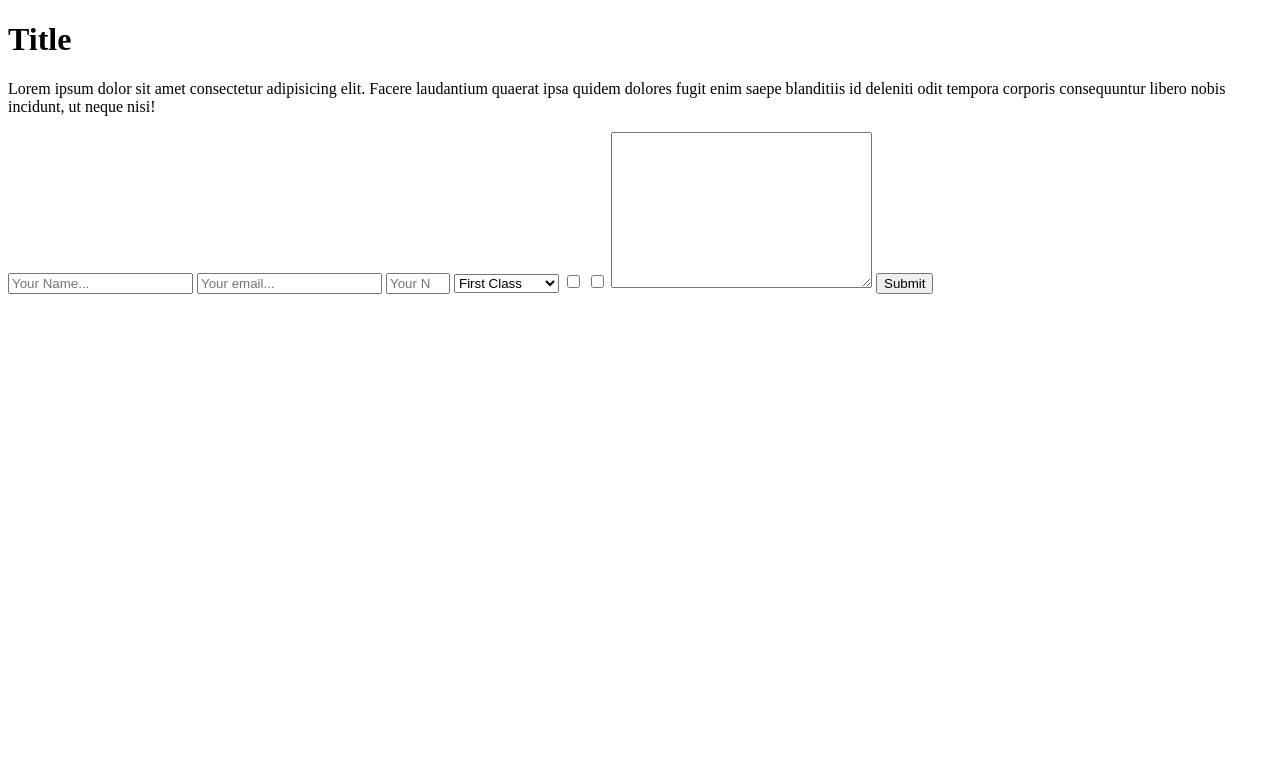
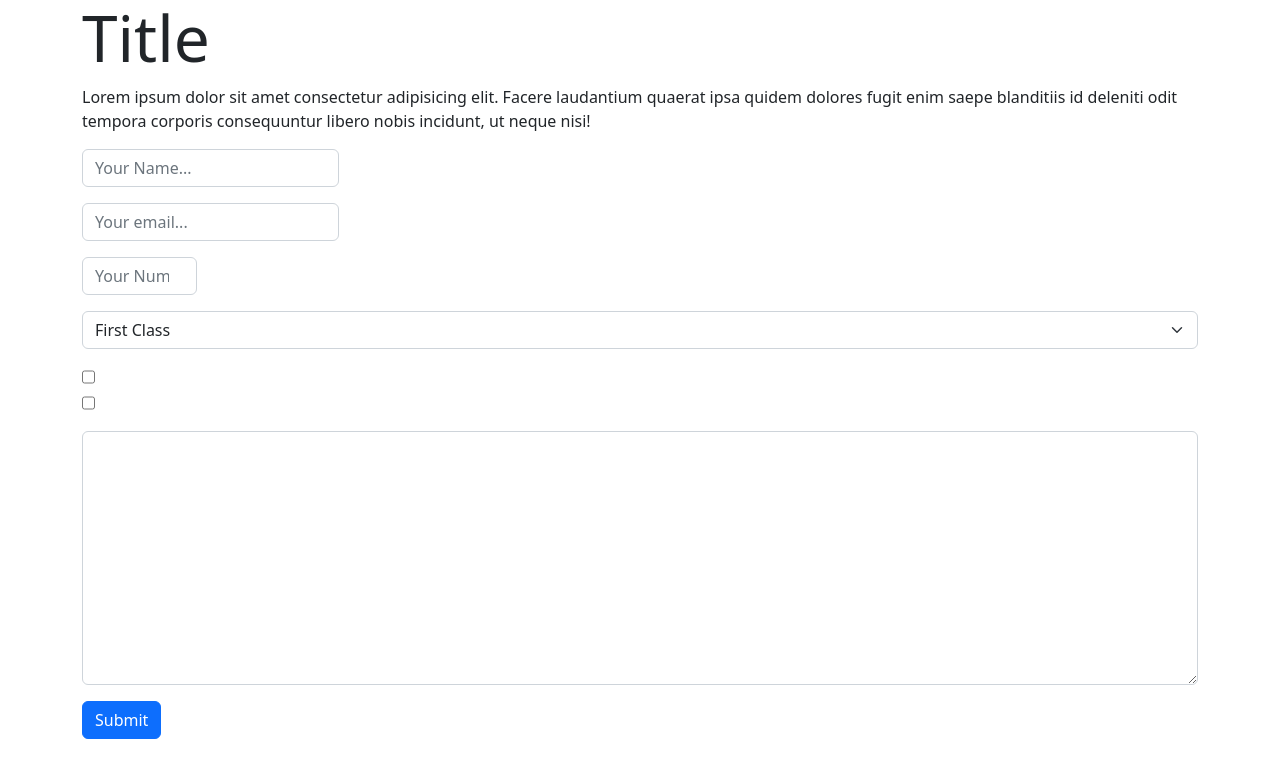
Before and after one commit to DavidEspinoG/Khadim-David-Trial, a plain HTML site: page index.html in a window 1280 px wide. Drawn offline with nearby package versions, Linux system fonts and the light colour scheme.

Commit message:
last commit

```diff
--- a/index.html
+++ b/index.html
@@ -3,36 +3,73 @@
   <head>
     <meta charset="UTF-8">
     <title>Fork Me! FCC: Test Suite Template</title>
+    <!-- CSS only -->
+    <link href="https://cdn.jsdelivr.net/npm/bootstrap@5.2.2/dist/css/bootstrap.min.css" rel="stylesheet" integrity="sha384-Zenh87qX5JnK2Jl0vWa8Ck2rdkQ2Bzep5IDxbcnCeuOxjzrPF/et3URy9Bv1WTRi" crossorigin="anonymous">
     <link rel="stylesheet" href="css/style.css">
   </head>
 
   <body>
     <!-- <script src="https://cdn.freecodecamp.org/testable-projects-fcc/v1/bundle.js"></script> -->
-    <h1 id="title">Title</h1>
+    <div class="container">
+      <div class="row">
+        <div class="col-md-12">
+          <h1 id="title" class="display-3">Title</h1>
+
+        </div>
         <p id="description">Lorem ipsum dolor sit amet consectetur adipisicing elit. Facere laudantium quaerat ipsa quidem dolores fugit enim saepe blanditiis id deleniti odit tempora corporis consequuntur libero nobis incidunt, ut neque nisi!</p>
-    <form action="" id="survey-form">
+        <div class="col-md-12 mb-3">
+          <form action="" id="survey-form" class="">
+            <div class="col-md-12 mb-3">
               <label for="name" id="name-label">
-        <input type="text" placeholder="Your Name..." id="name" required>
+                <input type="text" placeholder="Your Name..." id="name" required class="form-control">
               </label>
+            </div>
+            <div class="col-md-12 mb-3">
               <label for="email" id="email-lable">
-        <input type="email" placeholder="Your email..." id="email" required>
+                <input type="email" placeholder="Your email..." id="email" required class="form-control">
 
               </label>
+            </div>
+            <div class="col-md-12 mb-3">
+
+            </div>
+            <div class="col-md-12 mb-3">
               <label for="number">
-        <input type="number" id="number" placeholder="Your Number..." min="0" max="100">
+                <input type="number" id="number" placeholder="Your Number..." min="0" max="100" class="form-control">
               </label>
-        <select>
+            </div>
+            <div class="col-md-12 mb-3">
+              <select class="form-select">
                 <option value="First Class"> First Class</option>
                 <option value="Seconde Class"> Second Class</option>
                 <option value="Second Class"> Second Class</option>
 
               </select>
-        <input type="checkbox" name="gender" value="Male">
-        <input type="checkbox" name="gender" value="Female">
+            </div>
+            <div class="col-md-12 mb-3">
+              <input class="form-check" type="checkbox" name="gender" value="Male">
+              <input class="form-check" type="checkbox" name="gender" value="Female">
+            </div>
+            <div class="col-md-12 mb-3">
+              <textarea class="form-control" name="desc" id="desc" cols="30" rows="10"></textarea>
+            </div>
 
-        <textarea name="desc" id="desc" cols="30" rows="10"></textarea>
-          <button id="submit">Submit</button>
+
+
+
+
+
+                <button class="btn btn-primary" id="submit">Submit</button>
+
           </form>
+        </div>
+
+        </div>
+
+      </div>
+
+
+
     <!--
 
     Hello Camper!
```
Lines whose indentation alone changed are shown as unchanged.
